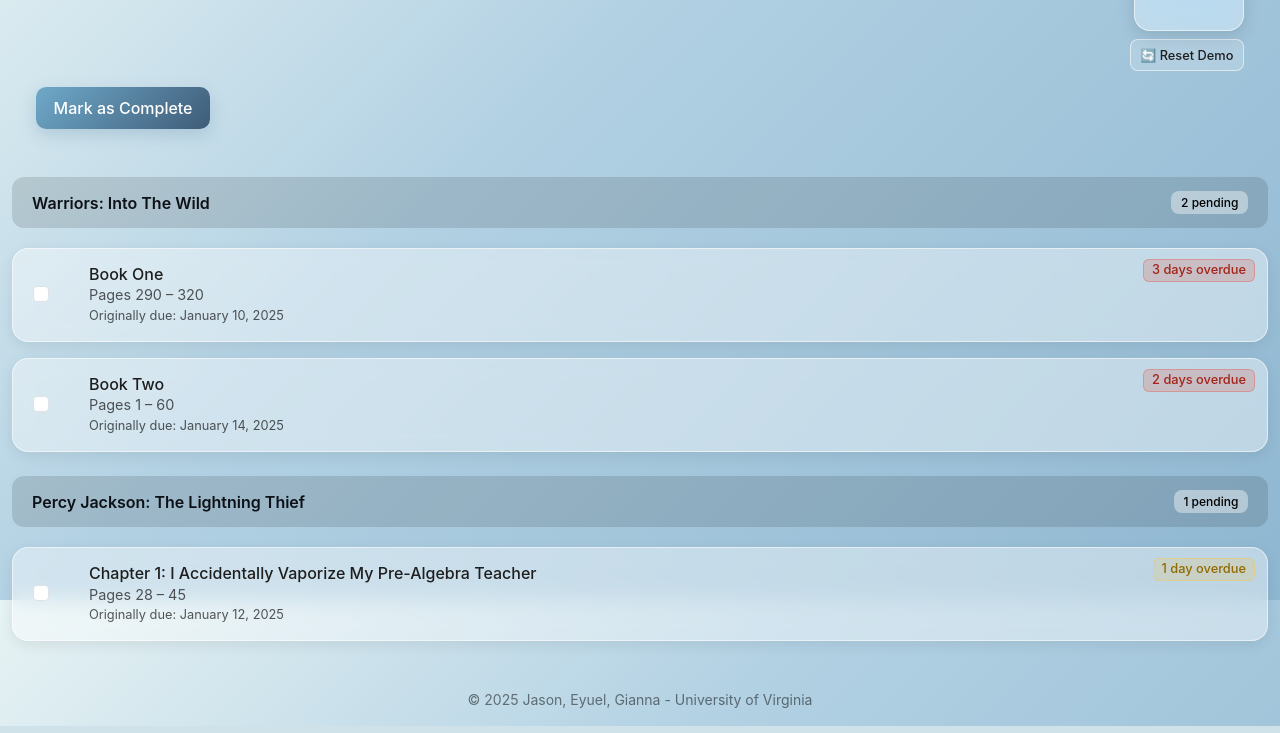
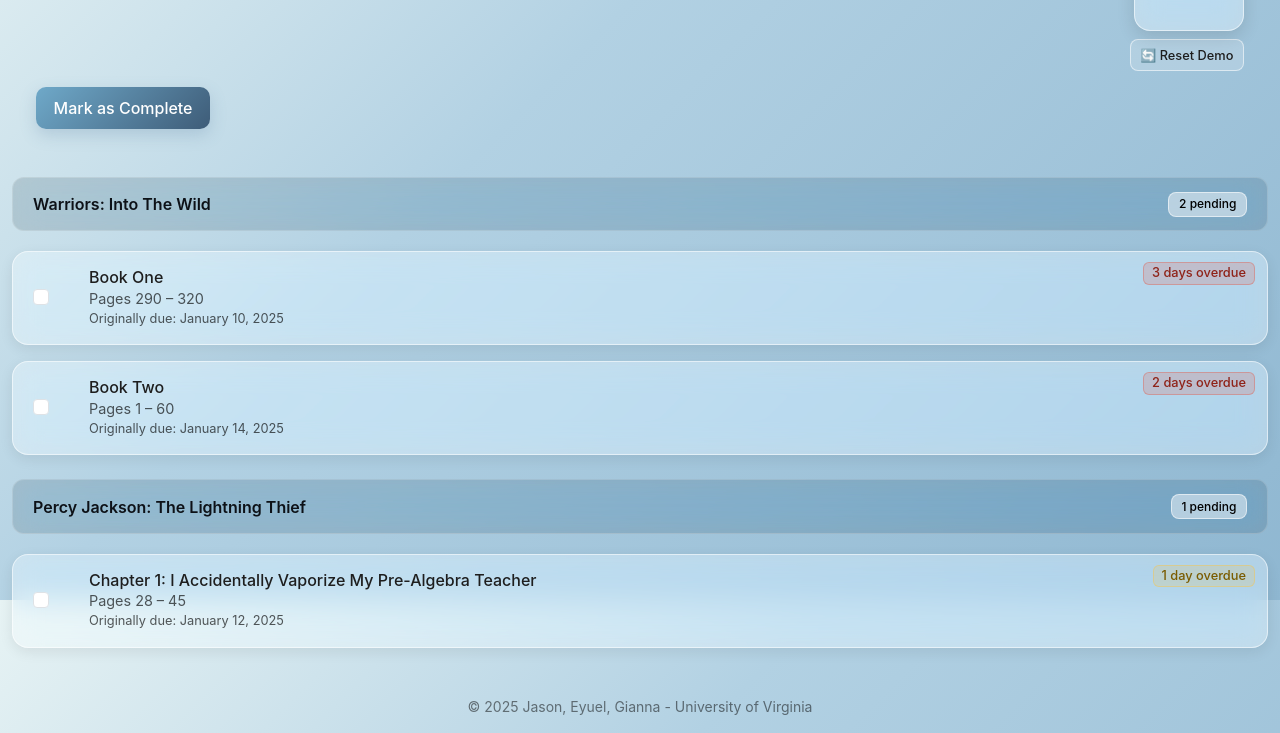
Before and after one commit to jason-dong03/abide, a PHP site: page /pages/catchup.php in a window 1280 px wide. Shown: the part 200-933 px from the top of the page. Run offline with PHP 8.4, Linux system fonts and the light colour scheme; the visitor is signed in with stand-in values (Sample User, id 1).

Commit message:
cleaned  up catchup.css ui to be more consistent with overall app, changed text color to dark in challengecreation.css

```diff
--- a/styles/catchup.css
+++ b/styles/catchup.css
@@ -1,6 +1,5 @@
 /* Author: Eyuel T */
 @import url('../styles/theme.css');
-
 
 body {
   font-family: "Inter", sans-serif;
@@ -16,11 +15,21 @@
   text-decoration: none;
 }
 
-
 .container {
   max-width: 1100px;
   padding: 2rem;
 }
+
+.pending-count {
+  background: var(--glass-bg);
+  border: 1px solid var(--glass-brd);
+  backdrop-filter: blur(14px) saturate(140%);
+  -webkit-backdrop-filter: blur(14px) saturate(140%);
+  border-radius: var(--glass-radius);
+  padding: 1.5rem;
+}
+
+/* Section header → glass, higher contrast */
 .section-header {
   display: flex;
   justify-content: space-between;
@@ -28,8 +37,11 @@
   padding: 0.85rem 1.25rem;
   margin-bottom: 1.25rem;
   border-radius: 0.75rem;
-  background: rgba(146, 101, 46, 0.12); /* warm brown tint, subtle */
-  color: var(--ink-high);
+  background: var(--glass-bg);
+  border: 1px solid var(--glass-brd);
+  backdrop-filter: blur(14px) saturate(140%);
+  -webkit-backdrop-filter: blur(14px) saturate(140%);
+  color: var(--ink);
 }
 
 .section-header h5 {
@@ -38,14 +50,16 @@
 }
 
 .section-header .badge-status-pending {
-  background: rgba(255, 255, 255, 0.4);
-  color: black;
+  background: rgba(255, 255, 255, 0.45);
+  color: #000;
   padding: 0.35rem 0.6rem;
   border-radius: 8px;
   font-size: 0.75rem;
   font-weight: 500;
+  border: 1px solid var(--glass-brd);
 }
-/*reading cards*/
+
+/* reading cards → unify glass look */
 .reading-card {
   position: relative;
   display: flex;
@@ -54,8 +68,9 @@
   padding: 1rem 1.25rem;
   margin-bottom: 1rem;
   border-radius: var(--glass-radius);
-  background: rgba(255, 255, 255, 0.4);
-  backdrop-filter: blur(10px);
+  background: var(--glass-bg);
+  backdrop-filter: blur(14px) saturate(140%);
+  -webkit-backdrop-filter: blur(14px) saturate(140%);
   border: 1px solid var(--glass-brd);
   box-shadow: 0 4px 14px rgba(0, 0, 0, 0.08);
   transition: transform 0.15s ease, box-shadow 0.25s ease;
@@ -71,7 +86,7 @@
   width: 14px;
   height: 14px;
   border-radius: 50%;
-  background: var(--accent-1);
+  background: var(--accent-2);
 }
 
 /* text area */
@@ -89,9 +104,7 @@
   color: var(--ink-muted);
 }
 
-/* =======================
-   Badge: Overdue / Due Soon — positioned top right
-======================= */
+/* badges */
 .badge-overdue,
 .badge-due-soon {
   position: absolute;
@@ -104,28 +117,25 @@
 }
 
 .badge-overdue {
-  background: rgba(230, 80, 62, 0.2);
-  color: #a32418;
+  background: rgba(230, 80, 62, 0.18);
+  color: #8f2319;
   border: 1px solid rgba(230, 80, 62, 0.35);
 }
 
 .badge-due-soon {
-  background: rgba(255, 195, 60, 0.18);
-  color: #916a00;
+  background: rgba(255, 195, 60, 0.16);
+  color: #7a5c00;
   border: 1px solid rgba(255, 195, 60, 0.4);
 }
-/* =======================
-   Footer
-======================= */
+
+/* footer → darker for contrast on light bg */
 footer {
-  color: rgba(255, 255, 255, 0.8);
+  color: rgba(0, 0, 0, 0.7);
   margin-top: 3rem;
   text-align: center;
 }
 
-/* =======================
-   Responsive
-======================= */
+/* responsive */
 @media (max-width: 768px) {
   .section-header {
     flex-direction: column;
```
Also changed, not shown: styles/challengecreation.css (+12 -8 lines).
